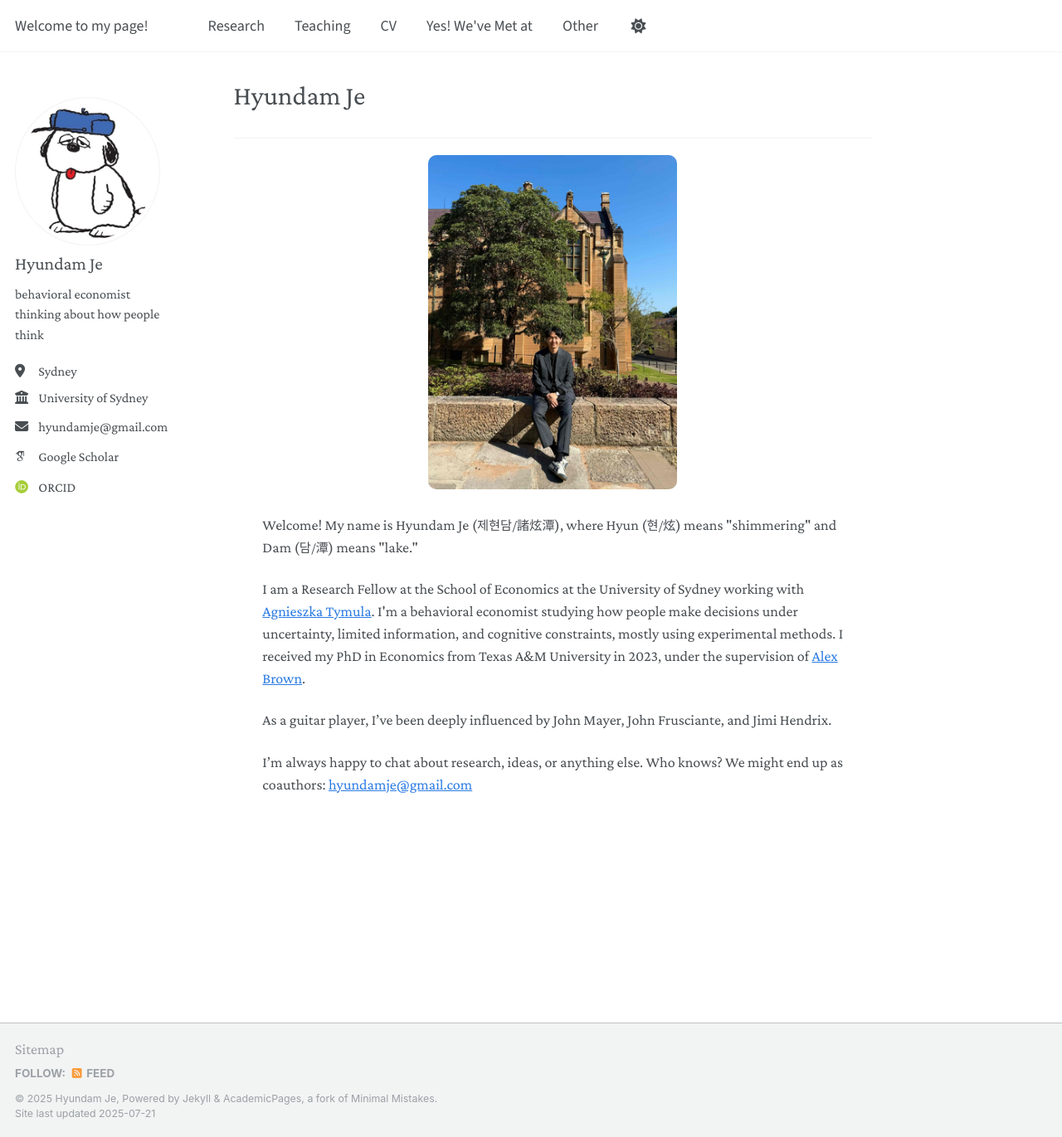
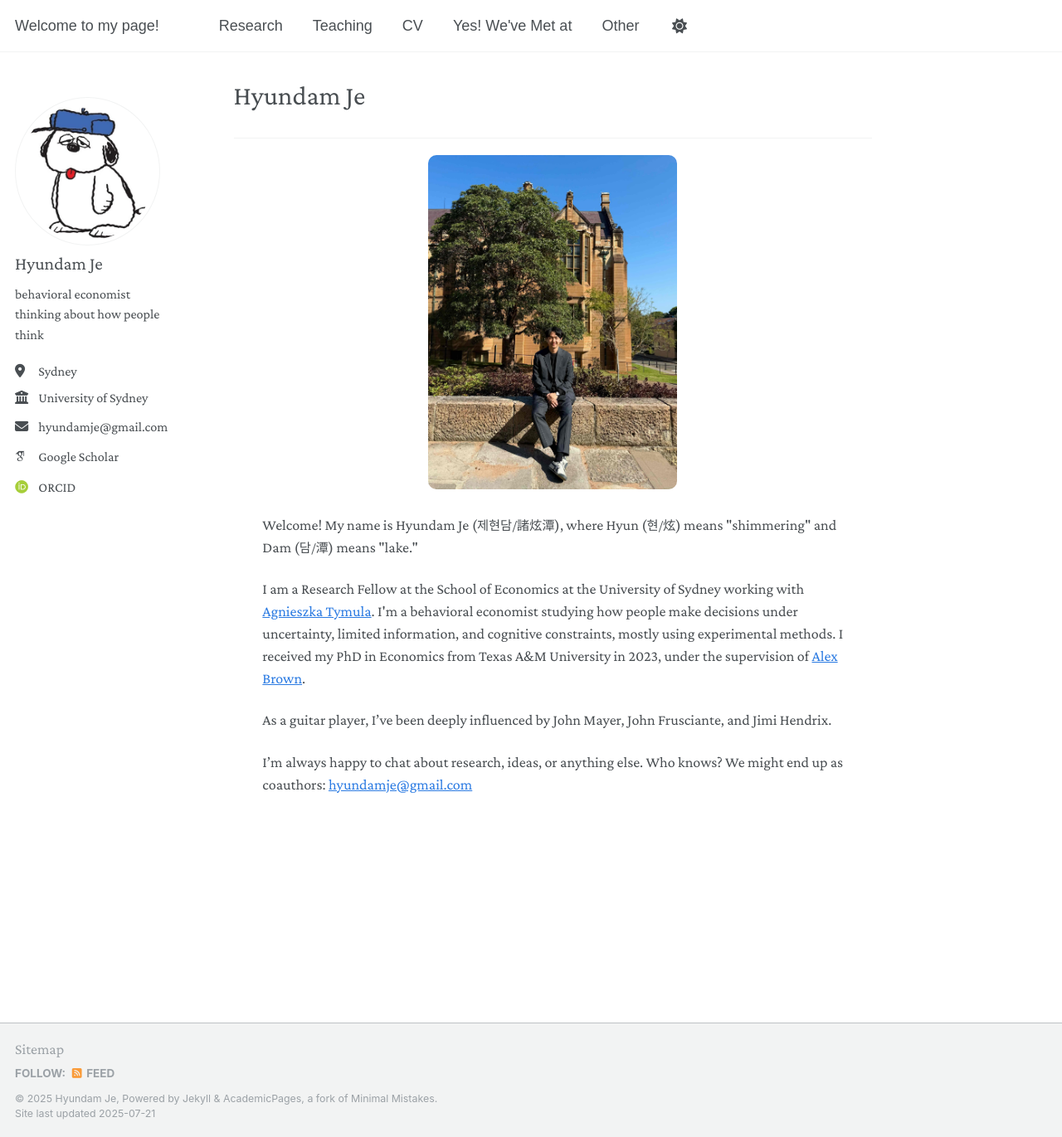
Before and after one commit to hyundamje/hyundamje.github.io, a Jekyll site: the page built from _pages/about.md, in a window 1280 px wide and 1371 px high. Shown: the whole window at 83% size. Built offline with Jekyll 4.4.1, drawn with Linux system fonts in a browser that asks for light colours; some web fonts are replaced.

Commit message:
Update custom.css

```diff
--- a/assets/css/custom.css
+++ b/assets/css/custom.css
@@ -2,7 +2,7 @@
 .site-title a,
 .masthead__menu,
 .masthead__menu a {
-  font-family:  'Source Sans 3', sans-serif !important;
+  font-family:  'IBM Plex Sans', sans-serif !important;
   font-weight: 500;
 }
 
```
